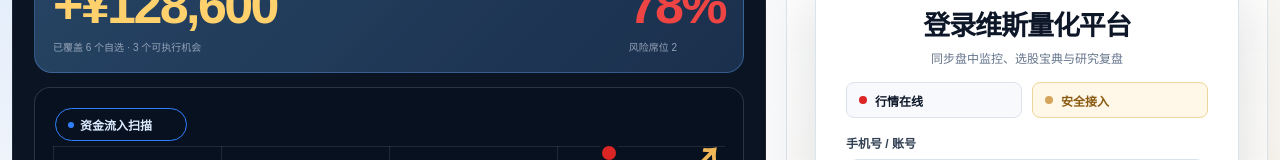
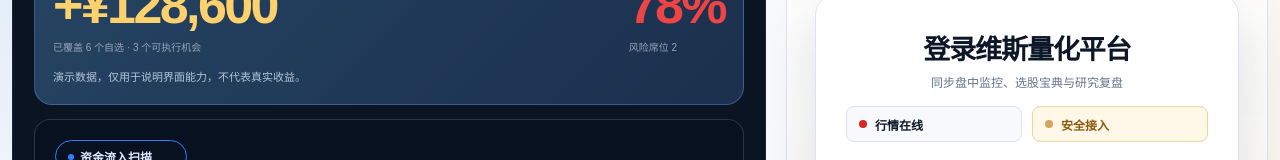
Before and after one commit to Xikal/tquant-trading-platform, a React (Vite) app in the folder frontend/: page / in a window 1280 px wide. Shown: the part 195-355 px from the top of the page. Built offline with nearby package versions, Linux system fonts and the light colour scheme; no server answers.

Commit message:
Fix cloud login QA issues

```diff
--- a/frontend/src/api/base.ts
+++ b/frontend/src/api/base.ts
@@ -103,7 +103,7 @@
 }
 
 function canRefreshForPath(path: string): boolean {
-  return !path.startsWith("/auth/")
+  return !path.startsWith("/auth/") && Boolean(getAuthAccessToken() || shouldAttemptAuthRefresh())
 }
 
 let refreshAccessPromise: Promise<boolean> | null = null
@@ -224,6 +224,10 @@
 
 export function getAuthAccessToken(): string {
   return authAccessToken
+}
+
+export function shouldAttemptAuthRefresh(): boolean {
+  return authPersistenceMode !== "memory"
 }
 
 export function setAuthTokens(accessToken: string, mode: AuthPersistenceMode = authPersistenceMode) {
--- a/frontend/src/features/trading-workspace/LoginPage.tsx
+++ b/frontend/src/features/trading-workspace/LoginPage.tsx
@@ -39,6 +39,7 @@
             <strong className="danger">78%</strong>
             <small>风险席位 2</small>
           </div>
+          <em>演示数据，仅用于说明界面能力，不代表真实收益。</em>
         </div>
 
         <div className="login-chart-card">
--- a/frontend/src/features/trading-workspace/TradingWorkspace.tsx
+++ b/frontend/src/features/trading-workspace/TradingWorkspace.tsx
@@ -1,6 +1,6 @@
 import { lazy, useEffect, useState } from "react";
 import { appApi } from "../../api/appClient";
-import { clearAuthTokens, getAuthAccessToken } from "../../api/base";
+import { clearAuthTokens, getAuthAccessToken, shouldAttemptAuthRefresh } from "../../api/base";
 import { api } from "../../api/client";
 import { strategiesApi, type StrategyMeta } from "../../api/strategies";
 import type { AiDecisionSupportResponse, AuthUser } from "../../types";
@@ -214,8 +214,12 @@
           clearAuthTokens();
         }
       }
-      const result = await appApi.refreshAuth();
-      setCurrentUser(result.user);
+      if (shouldAttemptAuthRefresh()) {
+        const result = await appApi.refreshAuth();
+        setCurrentUser(result.user);
+      } else {
+        setCurrentUser(null);
+      }
     } catch {
       setCurrentUser(null);
     } finally {
--- a/frontend/src/mobile/MobileAuthScreen.tsx
+++ b/frontend/src/mobile/MobileAuthScreen.tsx
@@ -43,6 +43,7 @@
           <span>今日策略浮盈</span>
           <strong>+¥128,600</strong>
           <small>命中率 78% · 3 个可执行机会</small>
+          <small>演示数据，不代表真实收益</small>
         </div>
         <div className="mobile-auth-bars" aria-hidden="true">
           <i /><i /><i /><i /><i /><i /><i />
--- a/frontend/src/styles/workspace/login-hero.css
+++ b/frontend/src/styles/workspace/login-hero.css
@@ -78,6 +78,15 @@
   border: 1px solid rgba(96, 165, 250, 0.34);
   border-radius: 18px;
   background: linear-gradient(135deg, rgba(50, 87, 126, 0.72), rgba(29, 52, 83, 0.88));
+}
+
+.login-kpi-card em {
+  grid-column: 1 / -1;
+  margin-top: -4px;
+  color: rgba(219, 234, 254, 0.78);
+  font-size: 11px;
+  font-style: normal;
+  line-height: 1.45;
 }
 
 .login-kpi-card div {
--- a/frontend/src/styles/workspace/workspace-responsive.css
+++ b/frontend/src/styles/workspace/workspace-responsive.css
@@ -54,6 +54,14 @@
   .login-shell {
     padding: 8px;
     gap: 8px;
+  }
+
+  .login-panel-wrap {
+    order: -1;
+  }
+
+  .login-market-pill {
+    display: none;
   }
 
   .login-visual {
```
Also changed, not shown: 1 other file (tests, documents, lock files or other folders).
